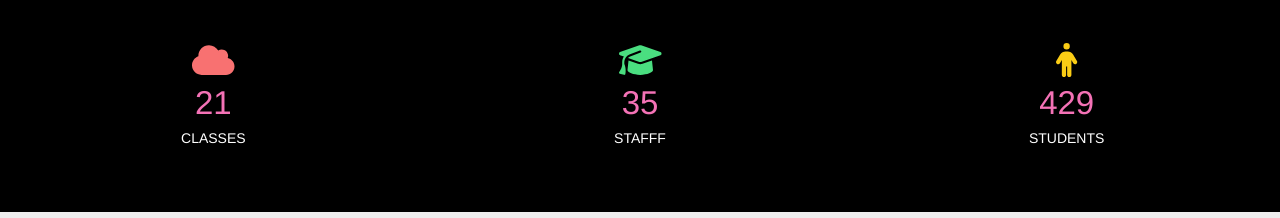
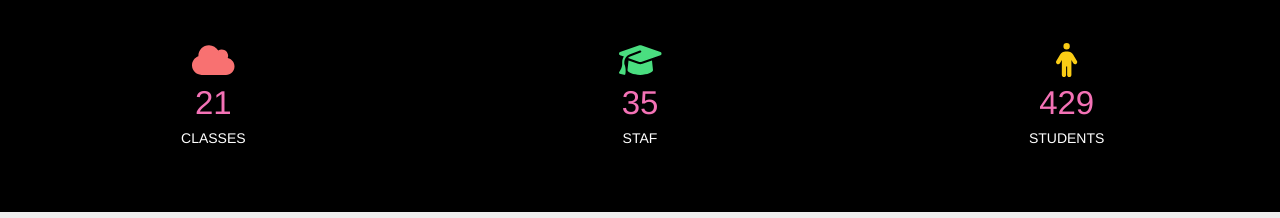
Before and after one commit to RiteshGupta19/School-Website-MERN, a React (Vite) app in the folder client/: page / in a window 1280 px wide. Shown: the part 800-1018 px from the top of the page. Built offline with nearby package versions, Linux system fonts and the light colour scheme; no server answers.

Commit message:
test cicd

```diff
--- a/client/src/pages/home.jsx
+++ b/client/src/pages/home.jsx
@@ -50,7 +50,7 @@ function Home() {
         <div class=" my-3">
           <FontAwesomeIcon icon={faGraduationCap} className='text-green-400 sm:text-[34px]'/>
           <h1 className='sm:text-[33px] text-pink-400'>{isInView && <CountUp end={35} duration={2} />}</h1>
-          <h3>STAFFF</h3>
+          <h3>STAF</h3>
         </div>
         <div class=" my-3">
           <FontAwesomeIcon icon={faPerson} className='text-yellow-400 sm:text-[34px]' />
```
